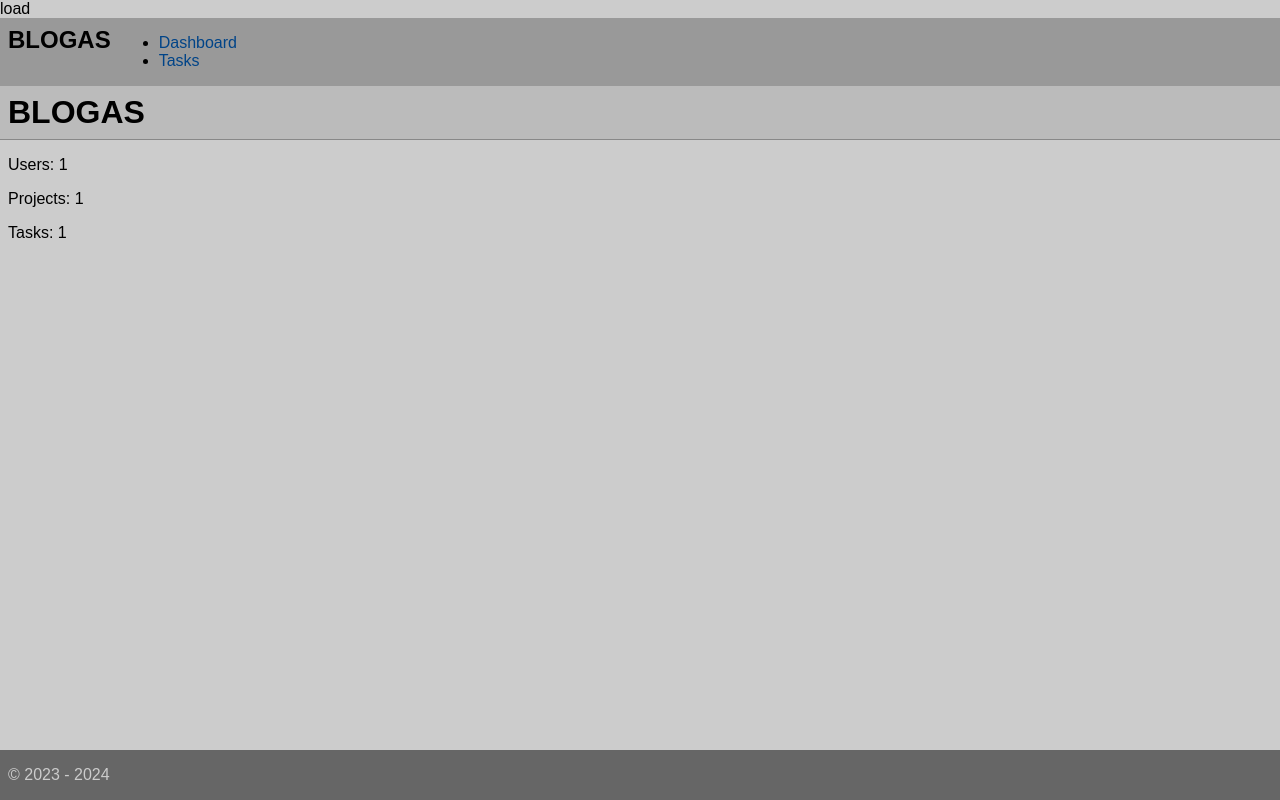
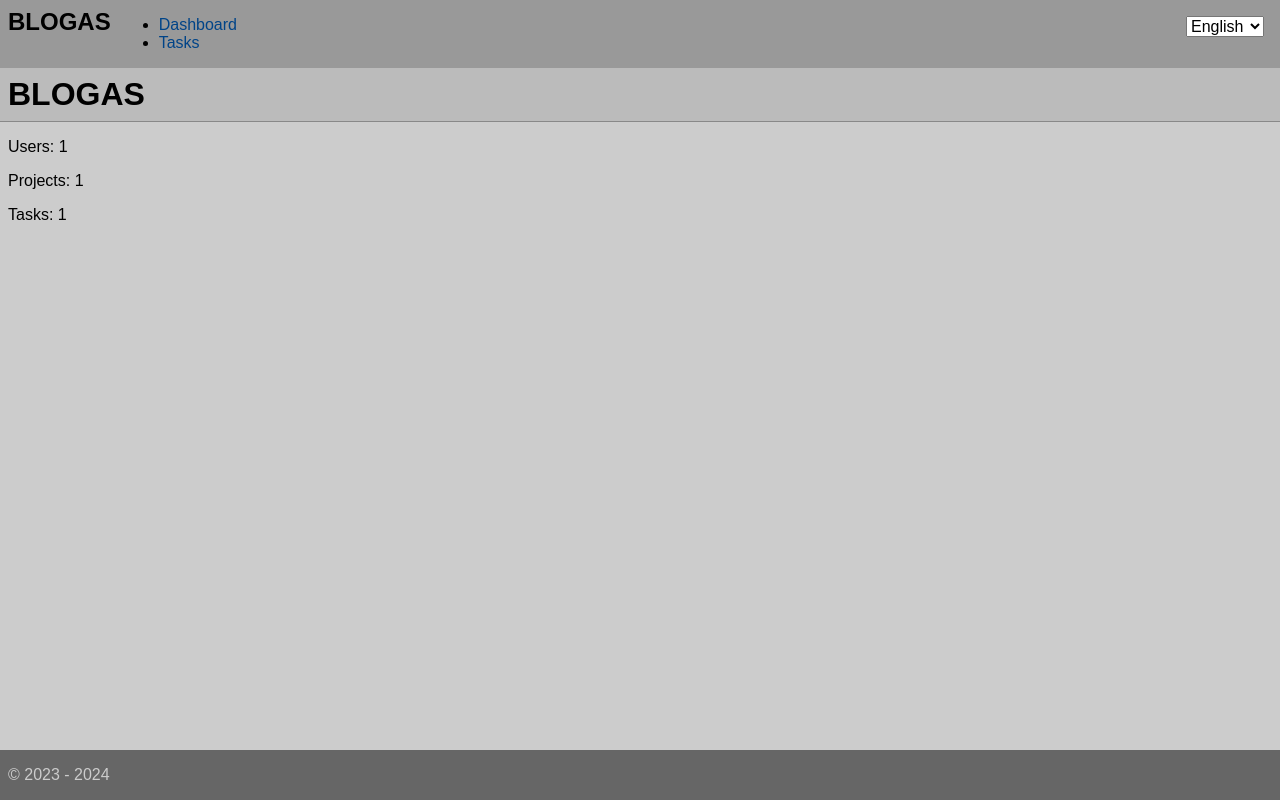
Before and after one commit to aivarasmink/blogas, a Django app: page / in a window 1280 px wide. Run offline with Django 5.2, Linux system fonts and the light colour scheme; tables that the repository leaves empty hold one stand-in row (values such as "Sample post").

Commit message:
darau vertimus dar blogas neisvystytas nei truputi

```diff
--- a/aivaro_blogas/aivaro_blogas/urls.py
+++ b/aivaro_blogas/aivaro_blogas/urls.py
@@ -21,6 +21,7 @@ from django.urls import path, include
 
 urlpatterns = [
     path('', include('blogas.urls')),
+    path('i18n/', include('django.conf.urls.i18n')),
     path('admin/', admin.site.urls),
 ]
 
--- a/aivaro_blogas/blogas/static/css/style.css
+++ b/aivaro_blogas/blogas/static/css/style.css
@@ -132,3 +132,11 @@ section.messages {
 .message-error {
     background-color: #ffaaaa;
 }
+
+.spacer {
+    flex-grow: 1;
+}
+header form select {
+    margin: 1rem;
+    font-size: 100%;
+}
--- a/aivaro_blogas/blogas/templates/base.html
+++ b/aivaro_blogas/blogas/templates/base.html
@@ -1,5 +1,5 @@
-<!DOCTYPE html>{% load static i18n %}load
-<html lang="en">
+<!DOCTYPE html>{% load static i18n %}{% get_current_language as LANGUAGE_CODE %}{% get_available_languages as LANGUAGES %}
+<html lang="{{ LANGUAGE_CODE }}">
 <head>
     <meta charset="UTF-8">
     <meta name="viewport" content="width=device-width, initial-scale=1.0">
@@ -13,6 +13,18 @@
             <li><a href="{% url 'index' %}">{% trans "Dashboard"|capfirst %}</a></li>
             <li><a href="{% url 'task_list' %}">{% trans "Tasks"|capfirst %}</a></li>
         </ul>
+        <span class="spacer"></span>
+        <form action="{% url 'set_language' %}" method="post">
+            {% csrf_token %}
+            <input type="hidden" name="next" value="{{ redirect_to }}">
+            <select class="language" name="language" onchange="this.form.submit();">
+                {% for lang in LANGUAGES %}
+                    <option value="{{ lang.0 }}" {% if lang.0 == LANGUAGE_CODE %}selected{% endif %}>
+                        {{ lang.1 }}
+                    </option>
+                {% endfor %}
+            </select>
+        </form>
     </header>
     <section class="messages">
         {% for message in messages %}
```
Also changed, not shown: aivaro_blogas/aivaro_blogas/settings.py (+8 -2 lines).
